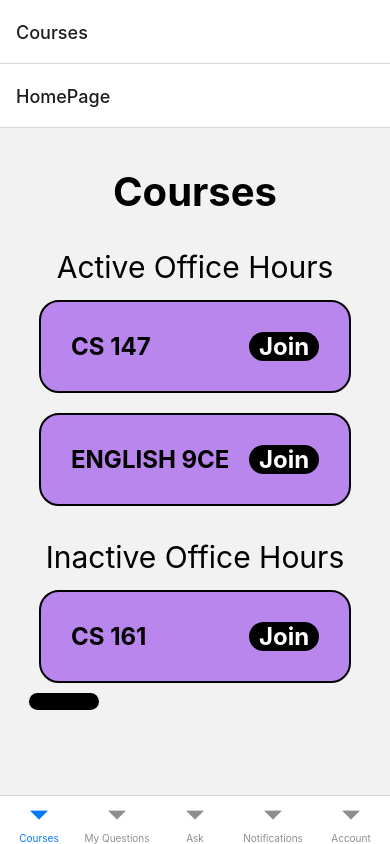
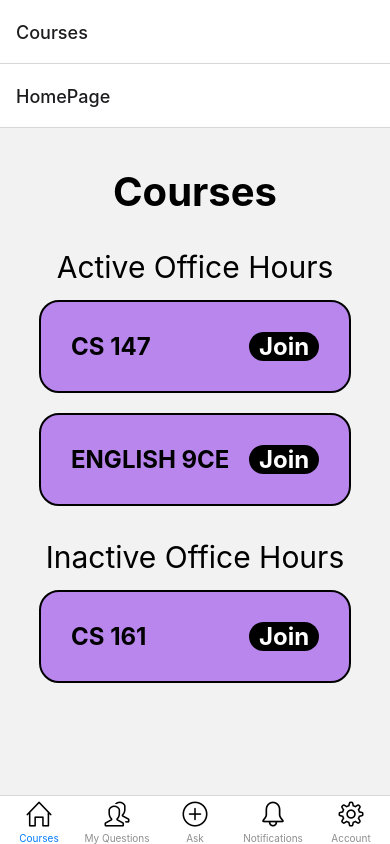
Before and after one commit to ashtonxiong/same-Q-App, a React Native app: screen /Home in a window 390 px wide. Built offline with nearby package versions, Linux system fonts and the light colour scheme.

Commit message:
Added Icons to Bottom Bar

```diff
--- a/App.js
+++ b/App.js
@@ -6,7 +6,7 @@ import HomePage from './components/HomePage';
 import CoursePage from './components/CoursePage';
 import Notifications from './components/Notifications';
 import QuestionPage from './components/QuestionPage';
-
+import Icon from 'react-native-vector-icons/SimpleLineIcons';
 
 const Stack = createStackNavigator();
 const Tab = createBottomTabNavigator();
@@ -25,13 +25,38 @@ const MainStack = () => {
 
 const App = () => {
   return (
-    <NavigationContainer>
-      <Tab.Navigator>
-      <Tab.Screen name="Courses" component={MainStack} />
-        <Tab.Screen name="My Questions" component={Notifications} />
-        <Tab.Screen name="Ask" component={Notifications} />
-        <Tab.Screen name="Notifications" component={Notifications} />
-        <Tab.Screen name="Account" component={Notifications} />
+    <NavigationContainer color={'#000'}>
+      <Tab.Navigator color={"#000"}>
+      <Tab.Screen name="Courses" component={MainStack}
+      options={{
+        tabBarIcon: ({ color, size }) => (
+          <Icon name="home" size={size} color={"#000"} />
+        ),
+      }}/>
+        <Tab.Screen name="My Questions" component={Notifications}
+          options={{
+            tabBarIcon: ({ color, size }) => (
+              <Icon name="people" size={size} color={"#000"} />
+            ),
+          }}/>
+        <Tab.Screen name="Ask" component={Notifications}
+          options={{
+            tabBarIcon: ({ color, size }) => (
+              <Icon name="plus" size={size} color={"#000"} />
+            ),
+          }}/>
+        <Tab.Screen name="Notifications" component={Notifications}
+          options={{
+            tabBarIcon: ({ color, size }) => (
+              <Icon name="bell" size={size} color={"#000"} />
+            ),
+          }}/>
+        <Tab.Screen name="Account" component={Notifications}
+          options={{
+            tabBarIcon: ({ color, size }) => (
+              <Icon name="settings" size={size} color={"#000"} />
+            ),
+          }}/>
       </Tab.Navigator>
     </NavigationContainer>
   );
--- a/components/HomePage.js
+++ b/components/HomePage.js
@@ -70,13 +70,6 @@ const HomePage = () => {
             </TouchableOpacity>
         </View>
       ))}
-          <TouchableOpacity
-            style={styles.joinButton}
-            onPress={() => handleTestButton('Notifications')}
-          >
-            <Text>Test</Text>
-          </TouchableOpacity>
-
 
         </View>
 
--- a/package.json
+++ b/package.json
@@ -20,7 +20,6 @@
     "react-native": "0.72.7",
     "react-native-bottom-menu": "^0.1.8",
     "react-native-gesture-handler": "~2.12.0",
-    "react-native-vector-icons": "^10.0.2",
     "react-native-material-ripple": "^0.9.1",
     "react-native-reanimated": "^3.5.4",
     "react-native-safe-area-context": "^4.7.4",
```
Also changed, not shown: 1 other file (tests, documents, lock files or other folders).
